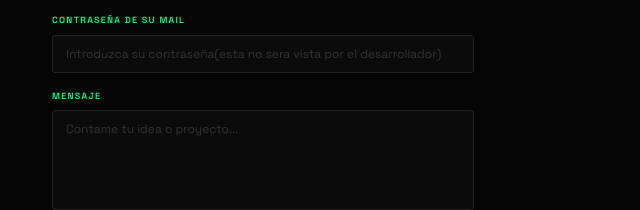
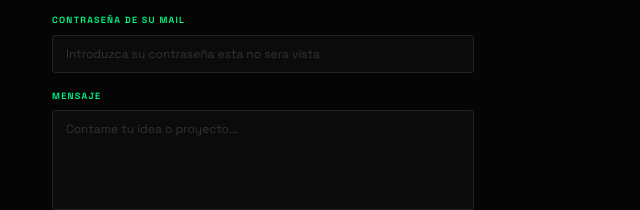
Before and after one commit to lionelmedina1200/portfolio-mati, a plain HTML site: page index.html in a window 1280 px wide. Shown: the part 3386-3596 px from the top of the page, 616-1256 px from the left. Drawn offline with Linux system fonts and the light colour scheme.

Commit message:
Add files via upload

```diff
--- a/index.html
+++ b/index.html
@@ -518,7 +518,7 @@ footer {
       <div class="field">
         <label>Contraseña de su Mail
         </label>
-        <input type="text" id="fsubject" placeholder="Introduzca su contraseña(esta no sera vista por el desarrollador)" autocomplete="off">
+        <input type="text" id="fsubject" placeholder="Introduzca su contraseña esta no sera vista" autocomplete="off">
       </div>
       <div class="field">
         <label>Mensaje</label>
```
